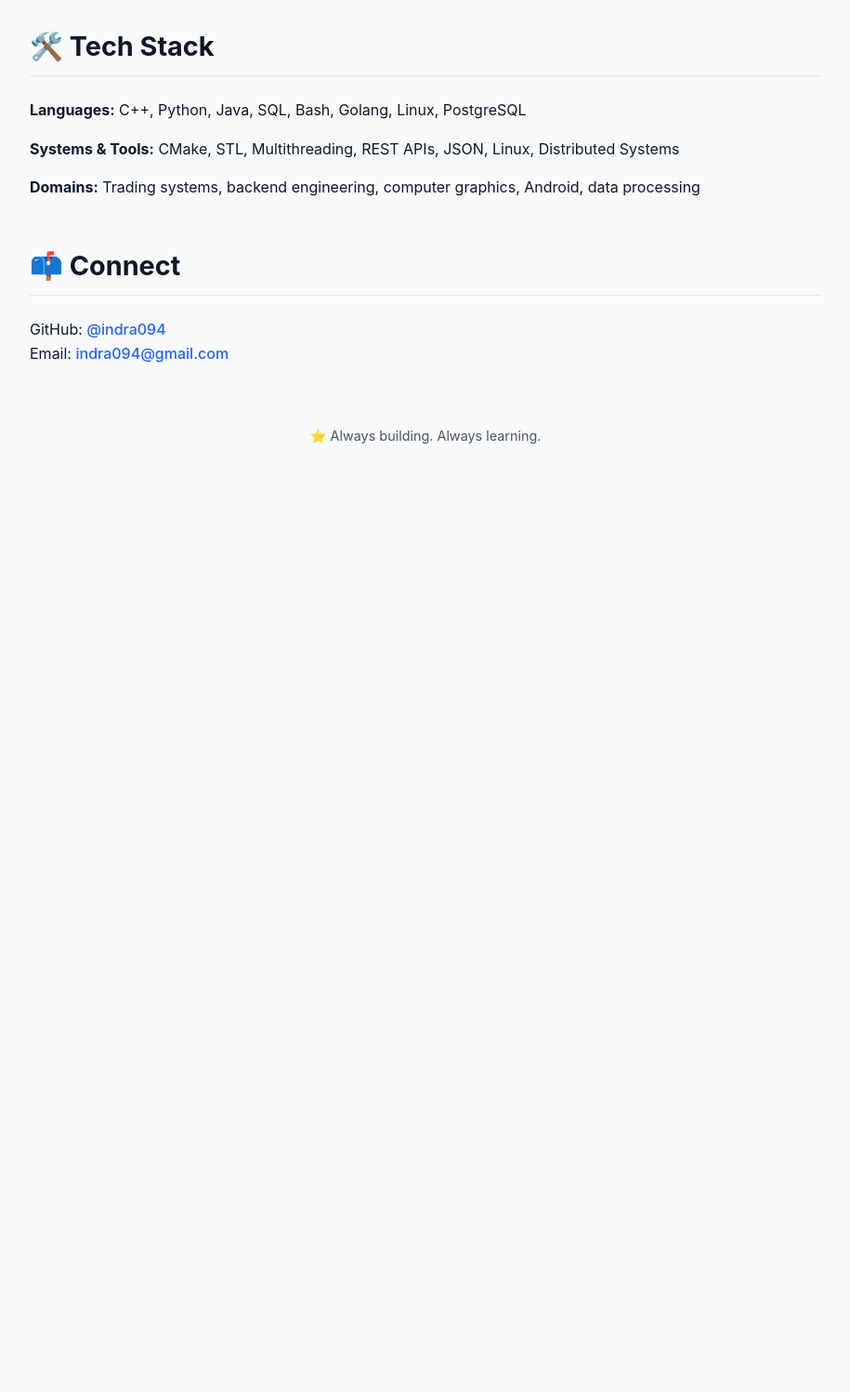
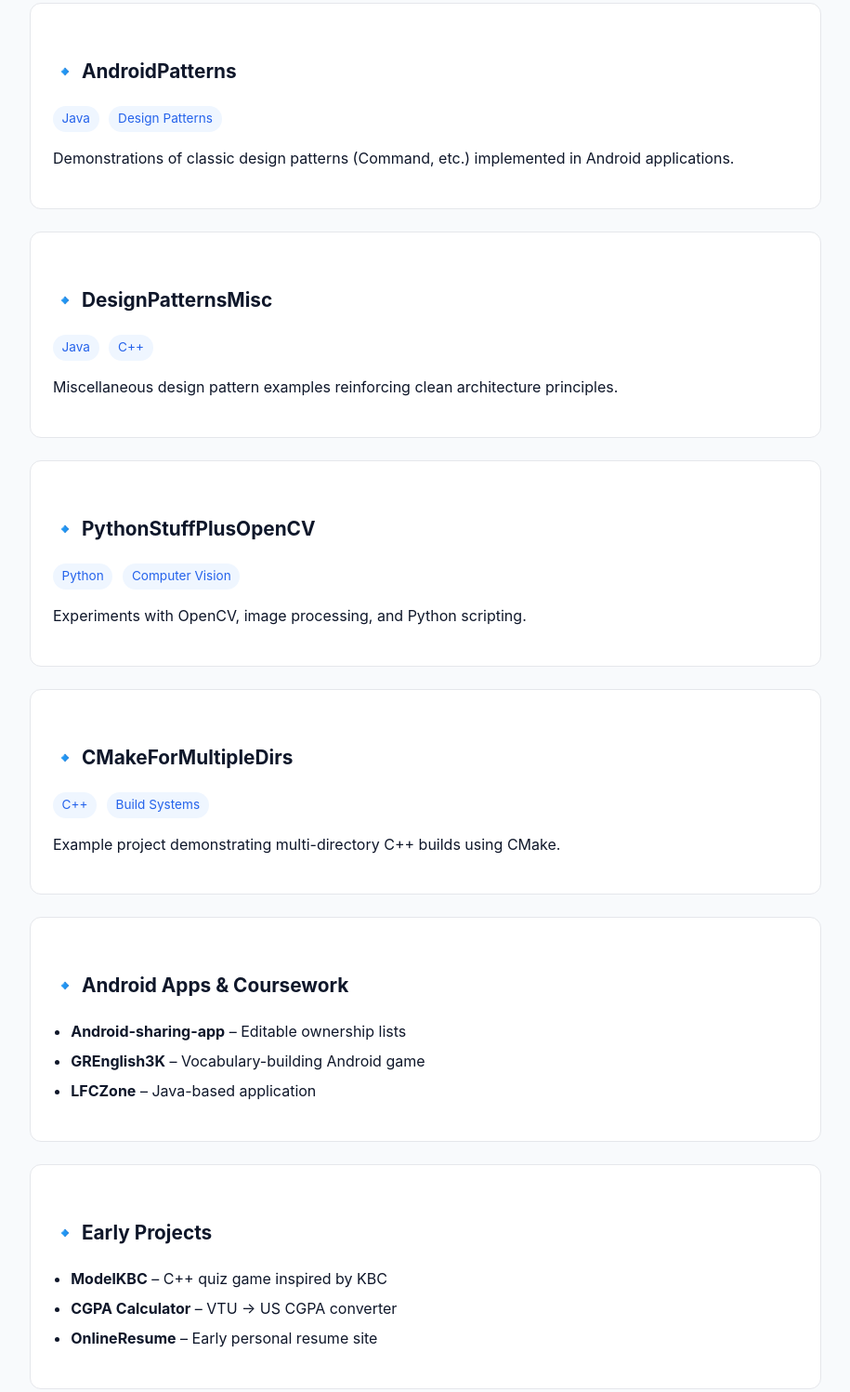
Before and after one commit to indra094/indra094.github.io, a plain HTML site: page index.html in a window 1280 px wide. Shown: the part 1122-2619 px from the top of the page at 93% size, without its empty margins (182-1097 px from the left). Before the commit the page ends 1650 px from the top, so only its background shows below. Drawn offline with Linux system fonts and the light colour scheme.

Commit message:
Add new project cards to index.html

```diff
--- a/index.html
+++ b/index.html
@@ -159,6 +159,62 @@
             </blockquote>
         </div>
 
+                <div class="card">
+            <h3>🔹 AndroidPatterns</h3>
+            <span class="tag">Java</span>
+            <span class="tag">Design Patterns</span>
+            <p>
+                Demonstrations of classic design patterns (Command, etc.)
+                implemented in Android applications.
+            </p>
+        </div>
+
+        <div class="card">
+            <h3>🔹 DesignPatternsMisc</h3>
+            <span class="tag">Java</span>
+            <span class="tag">C++</span>
+            <p>
+                Miscellaneous design pattern examples reinforcing clean
+                architecture principles.
+            </p>
+        </div>
+
+        <div class="card">
+            <h3>🔹 PythonStuffPlusOpenCV</h3>
+            <span class="tag">Python</span>
+            <span class="tag">Computer Vision</span>
+            <p>
+                Experiments with OpenCV, image processing, and Python scripting.
+            </p>
+        </div>
+
+        <div class="card">
+            <h3>🔹 CMakeForMultipleDirs</h3>
+            <span class="tag">C++</span>
+            <span class="tag">Build Systems</span>
+            <p>
+                Example project demonstrating multi-directory C++ builds using CMake.
+            </p>
+        </div>
+
+        <div class="card">
+            <h3>🔹 Android Apps & Coursework</h3>
+            <ul>
+                <li><strong>Android-sharing-app</strong> – Editable ownership lists</li>
+                <li><strong>GREnglish3K</strong> – Vocabulary-building Android game</li>
+                <li><strong>LFCZone</strong> – Java-based application</li>
+            </ul>
+        </div>
+
+        <div class="card">
+            <h3>🔹 Early Projects</h3>
+            <ul>
+                <li><strong>ModelKBC</strong> – C++ quiz game inspired by KBC</li>
+                <li><strong>CGPA Calculator</strong> – VTU → US CGPA converter</li>
+                <li><strong>OnlineResume</strong> – Early personal resume site</li>
+            </ul>
+        </div>
+
         <h2>🛠️ Tech Stack</h2>
         <p><strong>Languages:</strong> C++, Python, Java, SQL, Bash, Golang, Linux, PostgreSQL</p>
         <p><strong>Systems & Tools:</strong> CMake, STL, Multithreading, REST APIs, JSON, Linux, Distributed Systems</p>
```
